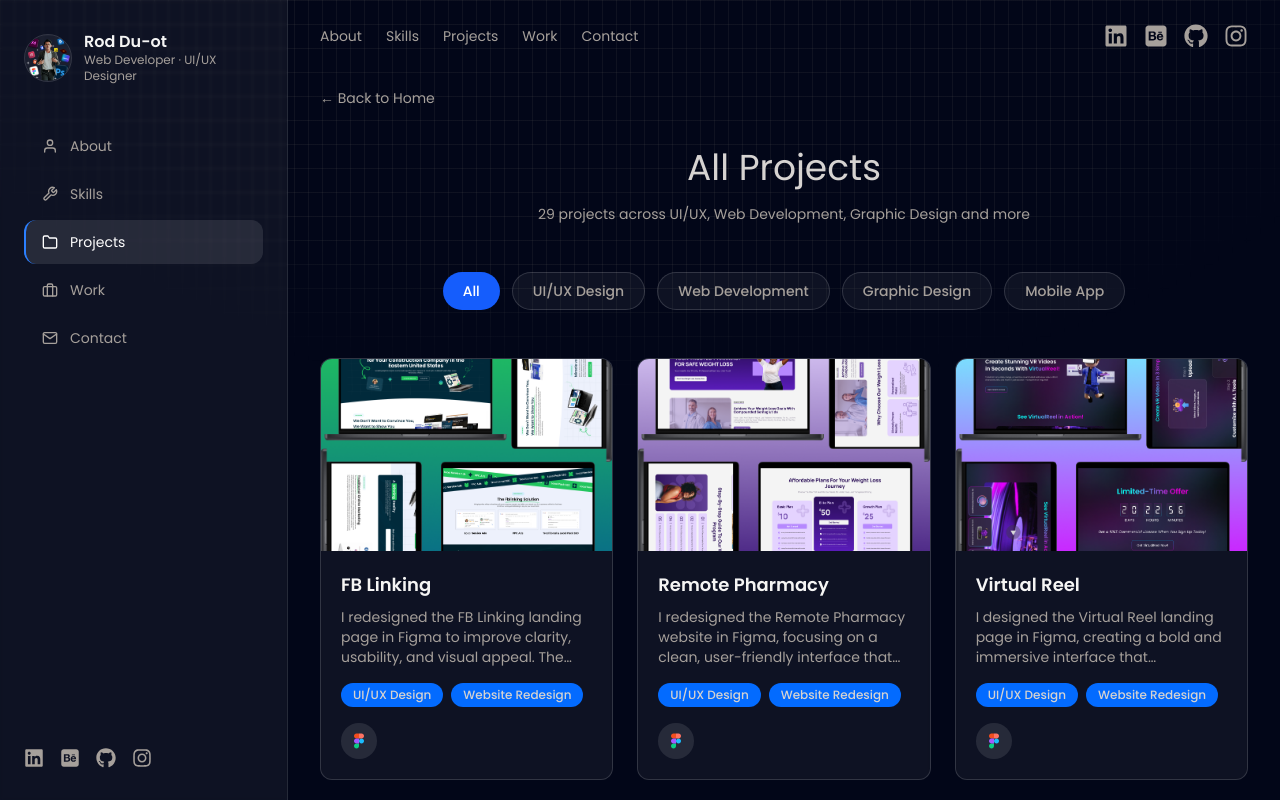
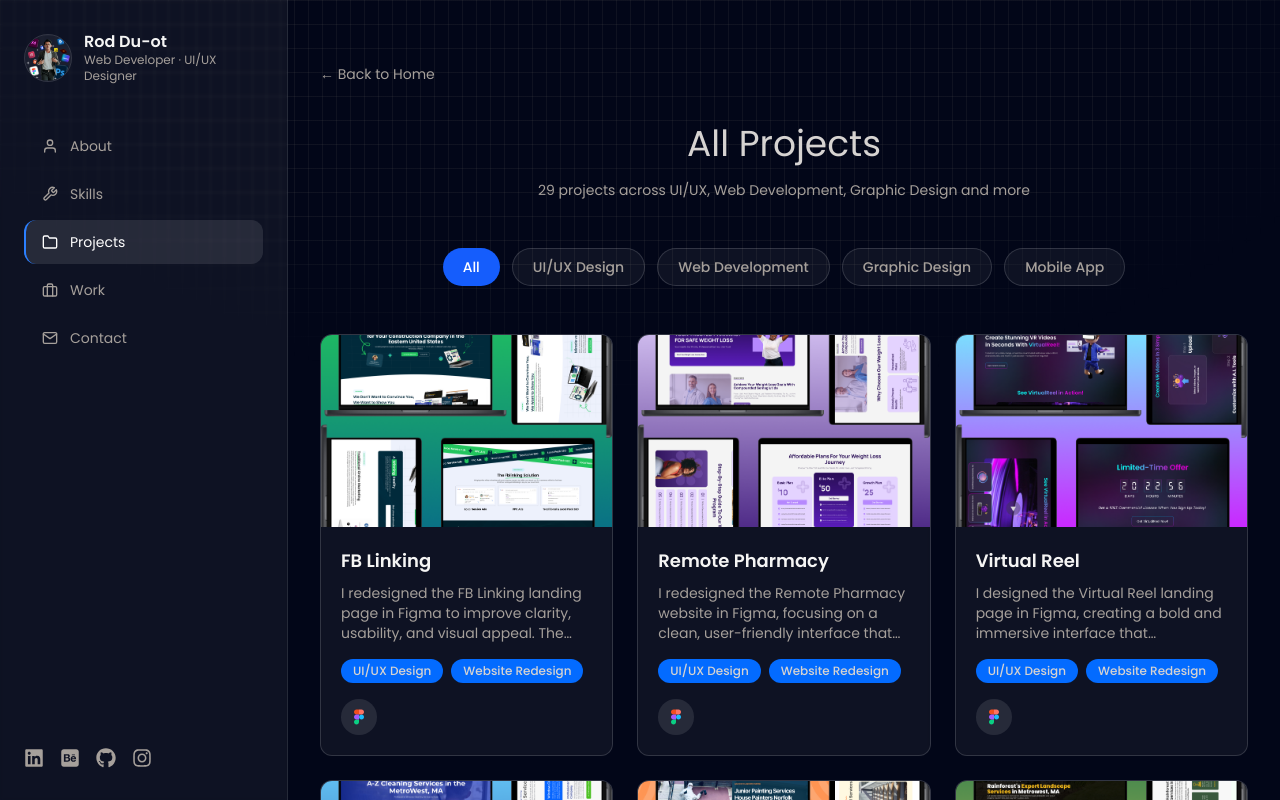
Before and after one commit to duotrods/rod-duot, a React (Vite) app: page /projects in a window 1280 px wide. Shown: the top 800 px of the page. Built offline with nearby package versions, Linux system fonts and the light colour scheme.

Commit message:
feat: drop Navbar and background block from ProjectsPage

```diff
--- a/src/pages/ProjectsPage.jsx
+++ b/src/pages/ProjectsPage.jsx
@@ -2,7 +2,6 @@
 import { Link, useNavigate } from "react-router-dom";
 import { motion, AnimatePresence } from "framer-motion";
 import { PROJECTS } from "../constants";
-import Navbar from "../components/Navbar";
 
 const TABS = [
   { label: "All", match: () => true },
@@ -52,19 +51,10 @@
   const filtered = PROJECTS.filter((p) => activeMatch(p.categories));
 
   return (
-    <div className="overflow-x-hidden text-stone-300 antialiased min-h-screen">
-      {/* Background */}
-      <div className="fixed inset-0 -z-10">
-        <div className="relative h-full w-full bg-slate-950">
-          <div className="absolute bottom-0 left-0 right-0 top-0 bg-[linear-gradient(to_right,#4f4f4f2e_1px,transparent_1px),linear-gradient(to_bottom,#4f4f4f2e_1px,transparent_1px)] bg-[size:14px_24px] [mask-image:radial-gradient(ellipse_60%_50%_at_50%_0%,#000_70%,transparent_100%)]" />
-        </div>
-      </div>
-
-      <div className="container mx-auto px-8">
-        <Navbar />
-
+    <div className="text-stone-300 antialiased min-h-screen">
+      <div className="container mx-auto px-8 pt-8 lg:pt-16">
         {/* Page header */}
-        <div className="flex items-center justify-between mt-4 mb-10">
+        <div className="flex items-center justify-between mb-10">
           <Link
             to="/"
             className="text-sm text-stone-400 hover:text-white transition-colors flex items-center gap-2"
```
